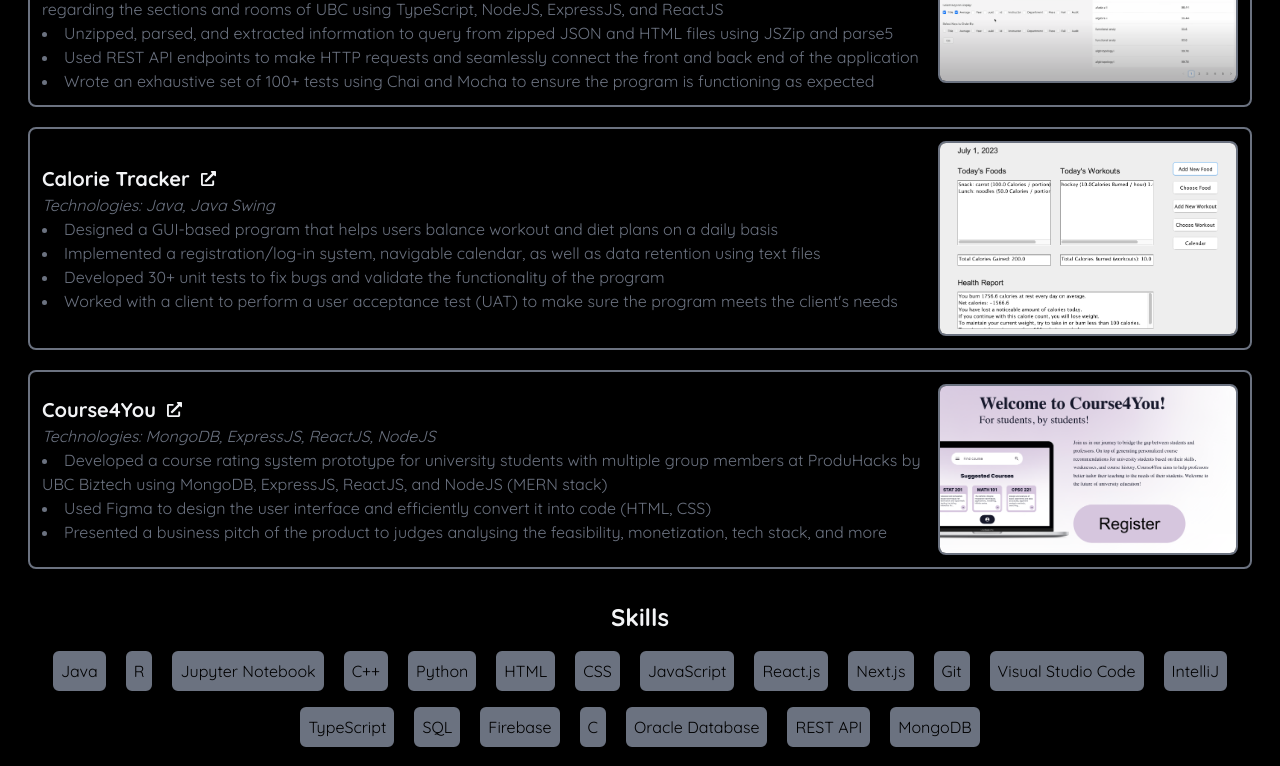
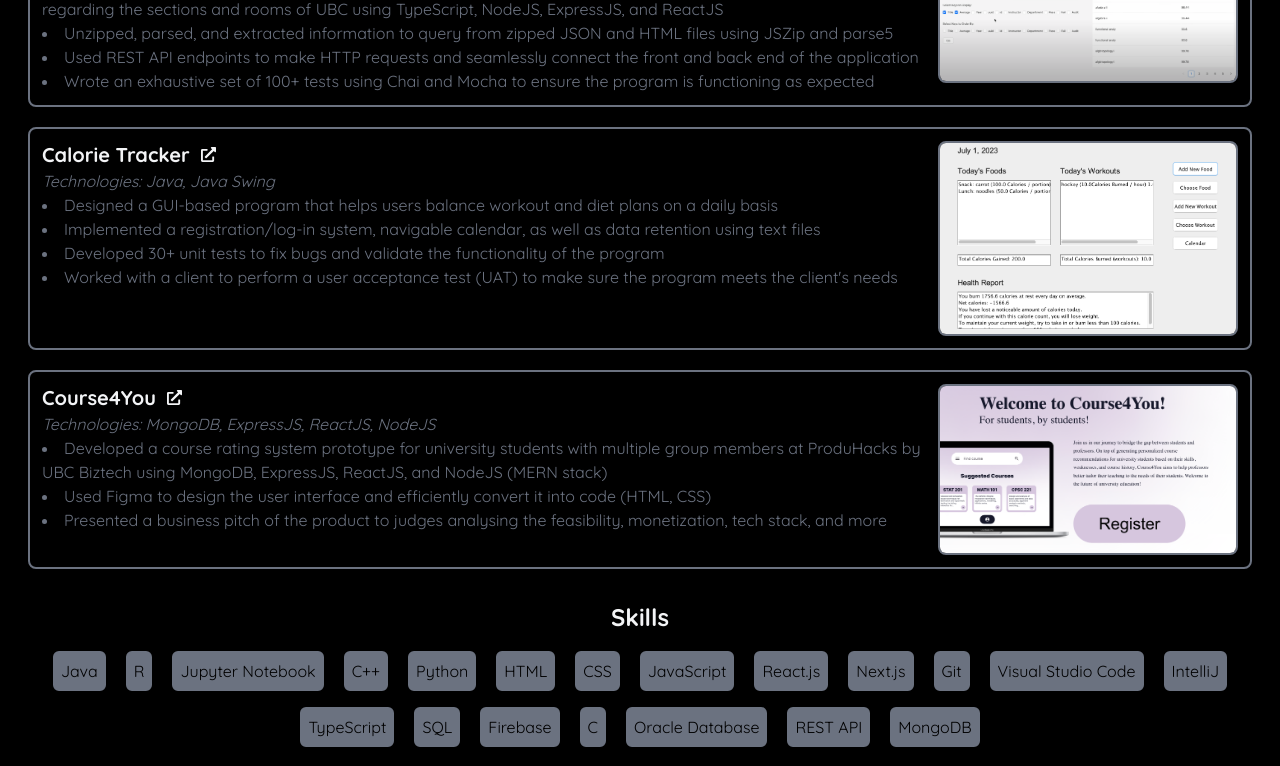
Before and after one commit to zhujhj/zhujhj.github.io, a Next.js app: page /projects in a window 1280 px wide. Shown: the part 509-1275 px from the top of the page. Built offline with nearby package versions, Linux system fonts and the light colour scheme.

Commit message:
formatting changes

```diff
--- a/app/experience/page.jsx
+++ b/app/experience/page.jsx
@@ -50,7 +50,7 @@ const Projects = () => {
                 <p className='italic'>
                     UBC BizChina
                 </p>
-                <li>Developed an internal task management tool in a group of 7 developers, demonstrating excellent teamwork skills
+                <li>Developed an internal task management tool in a group of 6 developers, demonstrating excellent teamwork skills
                     (more about the project can be found in the <a href='/projects' className='font-bold text-decoration-line: underline'>Projects & Skills</a> section)</li>
                 <li>Participated in general meetings to present the project to the president and other members, ensuring client satisfaction with progress</li>
                 <li>Fulfilled other club responsibilities such as participating in events, such as the 2023 Welcome Back Event</li>
@@ -63,7 +63,7 @@ const Projects = () => {
           {/* bizchina */}
           <div className='flex items-top justify-start border-2 border-gray-500 rounded-lg p-3 m-3 mb-5 text-gray-500'>
                 <img src="/images/Gap_logo.svg.png"
-                    className="mr-4 object-cover w-[150px] justify-right border-2 border-gray-500 rounded-lg"
+                    className="mr-4 object-cover w-[150px] h-[150px] justify-right border-2 border-gray-500 rounded-lg"
                     // onClick={() => openModal("/images/course4you.png")}
                 />
             <div>
--- a/app/layout.jsx
+++ b/app/layout.jsx
@@ -4,9 +4,11 @@ import { Inter } from 'next/font/google'
 import { Quicksand } from 'next/font/google'
 import Nav from './components/Nav'
 import Footer from './components/Footer'
+import { Courier_Prime } from 'next/font/google'
 
 const inter = Inter({ subsets: ['latin'] })
 const quicksand = Quicksand({ subsets: ['latin'] })
+const courier = Courier_Prime({ subsets: ['latin'], weight: '400' })
 
 export const metadata = {
   title: 'Jason Zhu',
--- a/app/page.jsx
+++ b/app/page.jsx
@@ -18,7 +18,7 @@ const Home = () => {
   };
 
   return (
-    <div className="w-screen px-4 py-8 min-h-screen bg-cover"
+    <div className="min-w-screen px-4 py-8 min-h-screen bg-cover"
     // style={{
     //   backgroundImage: 'url(/images/mistymountain.jpeg)'
     // }}
--- a/app/projects/page.jsx
+++ b/app/projects/page.jsx
@@ -80,7 +80,7 @@ const Projects = () => {
             />
           </div>
           {/* calorie tracker */}
-          <div className='flex items-center justify-between border-2 border-gray-500 rounded-lg p-3 m-3 mb-5 text-gray-500'>
+          <div className='flex items-top justify-between border-2 border-gray-500 rounded-lg p-3 m-3 mb-5 text-gray-500'>
             <div>
                 <a className='text-xl font-bold text-gray-100 flex justify-start' href="https://github.com/zhujhj/Calorie-Tracker" target="_blank">
                   Calorie Tracker &nbsp; <FaExternalLinkAlt size={15} className='text-gray-100 mt-1.5'/>
@@ -99,7 +99,7 @@ const Projects = () => {
             />
           </div>
           {/* produhacks */}
-          <div className='flex items-center justify-between border-2 border-gray-500 rounded-lg p-3 m-3 mb-5 text-gray-500'>
+          <div className='flex items-top justify-between border-2 border-gray-500 rounded-lg p-3 m-3 mb-5 text-gray-500'>
             <div>
                 <a className='text-xl font-bold text-gray-100 flex justify-start' href="https://github.com/leowang801/produhacks-team1-2023" target="_blank">
                   Course4You &nbsp; <FaExternalLinkAlt size={15} className='text-gray-100 mt-1.5'/>
```
